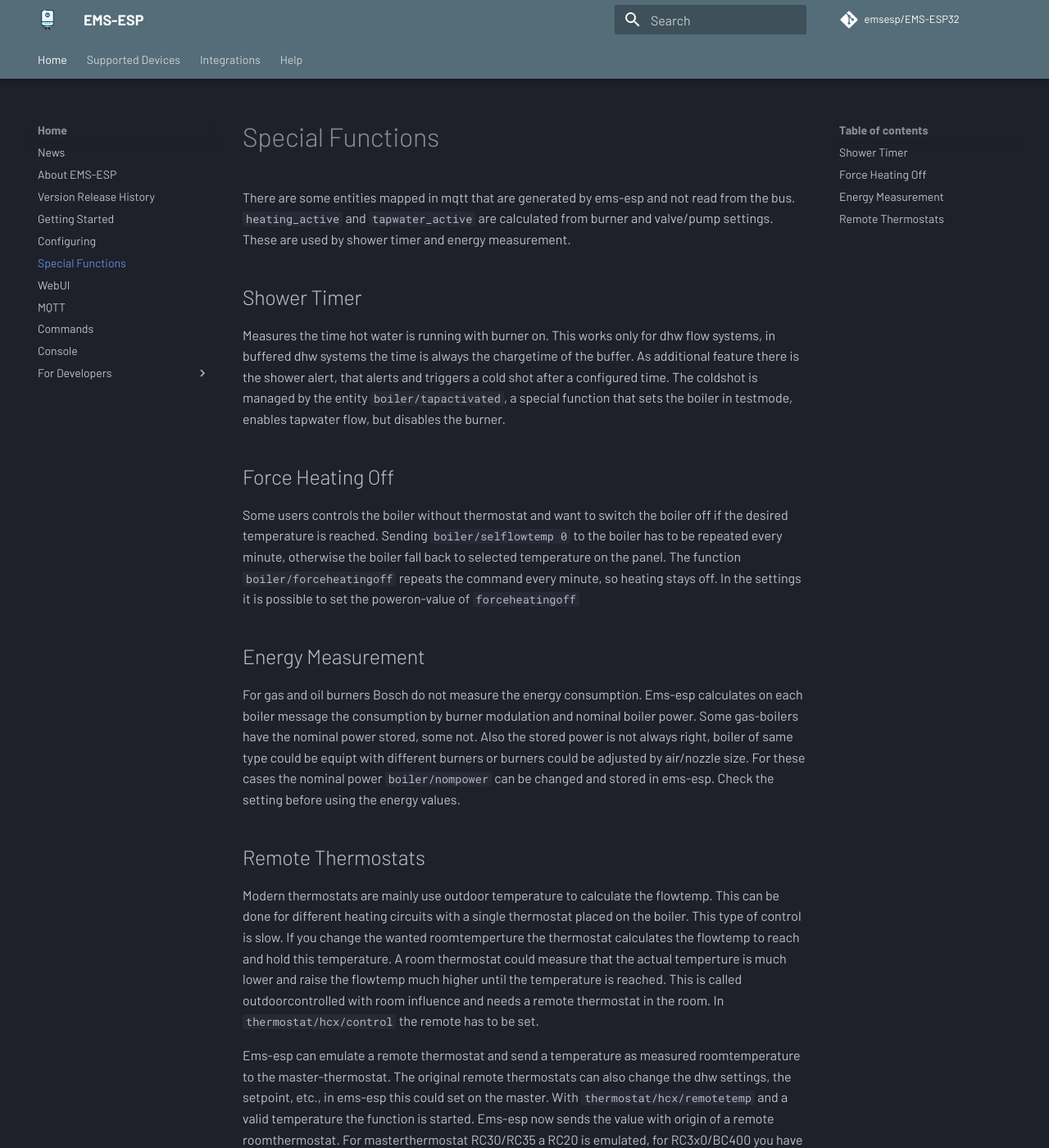
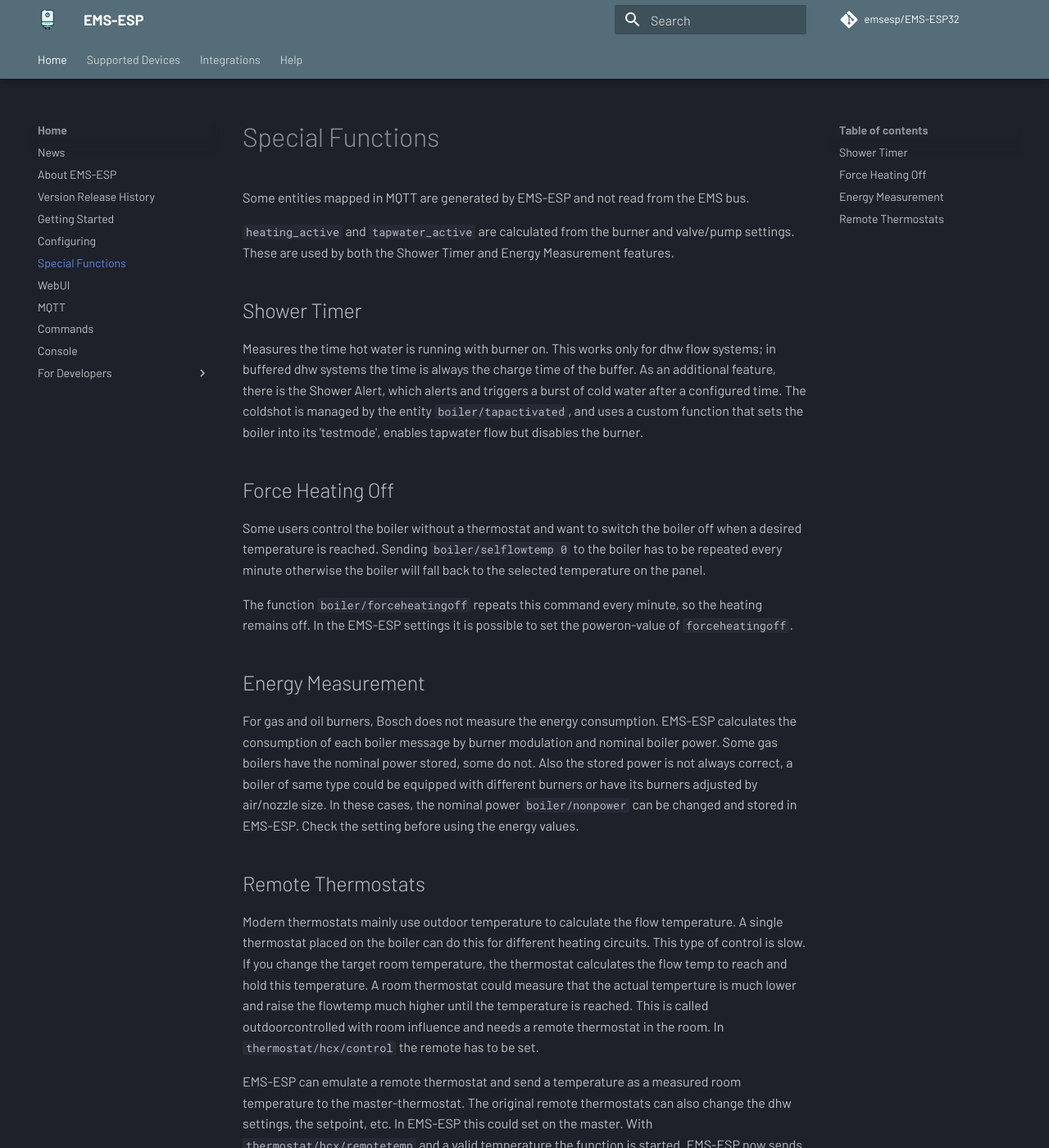
Before and after one commit to emsesp/docs, an MkDocs documentation site: the page built from docs/Special-Functions.md, in a window 1280 px wide and 1400 px high. Shown: the whole window at 82% size. Built offline with MkDocs 1.6.1 and Material for MkDocs 9.7.7, drawn with Linux system fonts in a browser that asks for light colours; comment, search, counter and statistics services are not loaded; some of the changed text lies outside the part shown.

Commit message:
very minor text changes

```diff
--- a/docs/Special-Functions.md
+++ b/docs/Special-Functions.md
@@ -1,45 +1,47 @@
-There are some entities mapped in mqtt that are generated by ems-esp and not read from the bus.
-`heating_active` and `tapwater_active` are calculated from burner and valve/pump settings. These are used by shower timer and energy measurement.
+Some entities mapped in MQTT are generated by EMS-ESP and not read from the EMS bus.
+
+`heating_active` and `tapwater_active` are calculated from the burner and valve/pump settings. These are used by both the Shower Timer and Energy Measurement features.
 
 ## Shower Timer
 
-Measures the time hot water is running with burner on. This works only for dhw flow systems, in buffered dhw systems the time is always the chargetime of the buffer.
-As additional feature there is the shower alert, that alerts and triggers a cold shot after a configured time. The coldshot is managed by the entity `boiler/tapactivated`, a special function that sets the boiler in testmode, enables tapwater flow, but disables the burner.
+Measures the time hot water is running with burner on. This works only for dhw flow systems; in buffered dhw systems the time is always the charge time of the buffer.
+As an additional feature, there is the Shower Alert, which alerts and triggers a burst of cold water after a configured time. The coldshot is managed by the entity `boiler/tapactivated`, and uses a custom function that sets the boiler into its 'testmode', enables tapwater flow but disables the burner.
 
 ## Force Heating Off
 
-Some users controls the boiler without thermostat and want to switch the boiler off if the desired temperature is reached. Sending `boiler/selflowtemp 0` to the boiler has to be repeated every minute, otherwise the boiler fall back to selected temperature on the panel.
-The function `boiler/forceheatingoff` repeats the command every minute, so heating stays off. In the settings it is possible to set the poweron-value of `forceheatingoff`
+Some users control the boiler without a thermostat and want to switch the boiler off when a desired temperature is reached. Sending `boiler/selflowtemp 0` to the boiler has to be repeated every minute otherwise the boiler will fall back to the selected temperature on the panel.
+
+The function `boiler/forceheatingoff` repeats this command every minute, so the heating remains off. In the EMS-ESP settings it is possible to set the poweron-value of `forceheatingoff`.
 
 ## Energy Measurement
 
-For gas and oil burners Bosch do not measure the energy consumption. Ems-esp calculates on each boiler message the consumption by burner modulation and nominal boiler power. Some gas-boilers have the nominal power stored, some not.
-Also the stored power is not always right, boiler of same type could be equipt with different burners or burners could be adjusted by air/nozzle size.
-For these cases the nominal power `boiler/nompower` can be changed and stored in ems-esp. Check the setting before using the energy values.
+For gas and oil burners, Bosch does not measure the energy consumption. EMS-ESP calculates the consumption of each boiler message by burner modulation and nominal boiler power. Some gas boilers have the nominal power stored, some do not.
+Also the stored power is not always correct, a boiler of same type could be equipped with different burners or have its burners adjusted by air/nozzle size.
+In these cases, the nominal power `boiler/nonpower` can be changed and stored in EMS-ESP. Check the setting before using the energy values.
 
 ## Remote Thermostats
 
-Modern thermostats are mainly use outdoor temperature to calculate the flowtemp. This can be done for different heating circuits with a single thermostat placed on the boiler. This type of control is slow.
-If you change the wanted roomtemperture the thermostat calculates the flowtemp to reach and hold this temperature.
+Modern thermostats mainly use outdoor temperature to calculate the flow temperature. A single thermostat placed on the boiler can do this for different heating circuits. This type of control is slow.
+If you change the target room temperature, the thermostat calculates the flow temp to reach and hold this temperature.
 A room thermostat could measure that the actual temperture is much lower and raise the flowtemp much higher until the temperature is reached.
 This is called outdoorcontrolled with room influence and needs a remote thermostat in the room. In `thermostat/hcx/control` the remote has to be set.
 
-Ems-esp can emulate a remote thermostat and send a temperature as measured roomtemperature to the master-thermostat.
-The original remote thermostats can also change the dhw settings, the setpoint, etc., in ems-esp this could set on the master.
-With `thermostat/hcx/remotetemp` and a valid temperature the function is started. Ems-esp now sends the value with origin of a remote roomthermostat.
-For masterthermostat RC30/RC35 a RC20 is emulated, for RC3x0/BC400 you have to choose the control first to RC200 or RC100H, ems-esp emulates the selected roomthermostat.
-For Junkers/Bosch FW120 and similar a FB10 is emulated and has to be selected for emulation.
+EMS-ESP can emulate a remote thermostat and send a temperature as a measured room temperature to the master-thermostat.
+The original remote thermostats can also change the dhw settings, the setpoint, etc. In EMS-ESP this could set on the master.
+With `thermostat/hcx/remotetemp` and a valid temperature the function is started. EMS-ESP now sends the value with origin of a remote roomthermostat, thus emulating a remote thermostat.
+For the master thermostat RC30/RC35 a RC20 is emulated, for RC3x0/BC400 you have to choose the control first to RC200 or RC100H, EMS-ESP then emulates the selected room thermostat.
+For Junkers/Bosch FW120 and similar an FB10 is emulated and has to be selected for emulation.
 
-To activate the function do:
+To activate this function do:
 - set `thermostat/hcx/control` to the right Remote
 - send `thermostat/hcx/remotetemp` with your measured temperature
-- for RC100H send `thermostat/hcx/remotehum` with value
-- ems-esp will find a new thermostat with entities for roomtemperature and humidiy
-- update the remote values on change, there is no need for periodic sending, this is done by ems-esp
+- for RC100H send `thermostat/hcx/remotehum` with a value
+- EMS-ESP will find a new thermostat with entities for room temperature and humidity
+- update the remote values on change, there is no need for periodic sending as this is done by EMS-ESP
 
 to stop the function
 - send `thermostat/hcx/remotetemp` with value `-1`
-- set `thermostat/hcx/control` to the masterthermostst (RC35/RC300/FW120, etc.)
-- the remote thermostat in the ems-esp device list stay, but without entities
+- set `thermostat/hcx/control` to the master thermostst (RC35/RC300/FW120, etc.)
+- the remote thermostat in the EMS-ESP device list stays, but has no entities
 
-If the control is set to roomthermostat and the first remotetemp is not set withing a minute, the master will show an error message.
+If the control is set to roomthermostat and the first remotetemp is not set within a minute, the master will show an error message.
```
